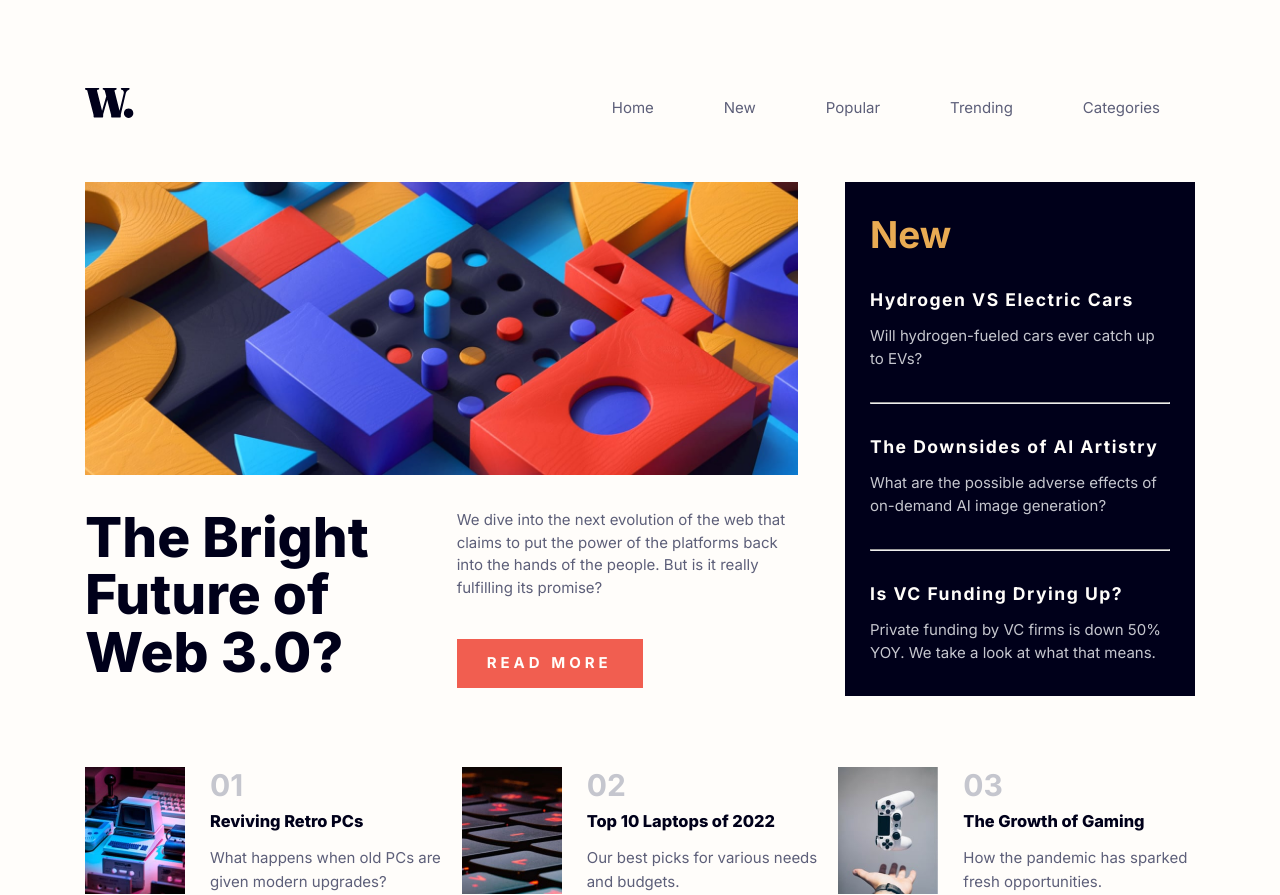
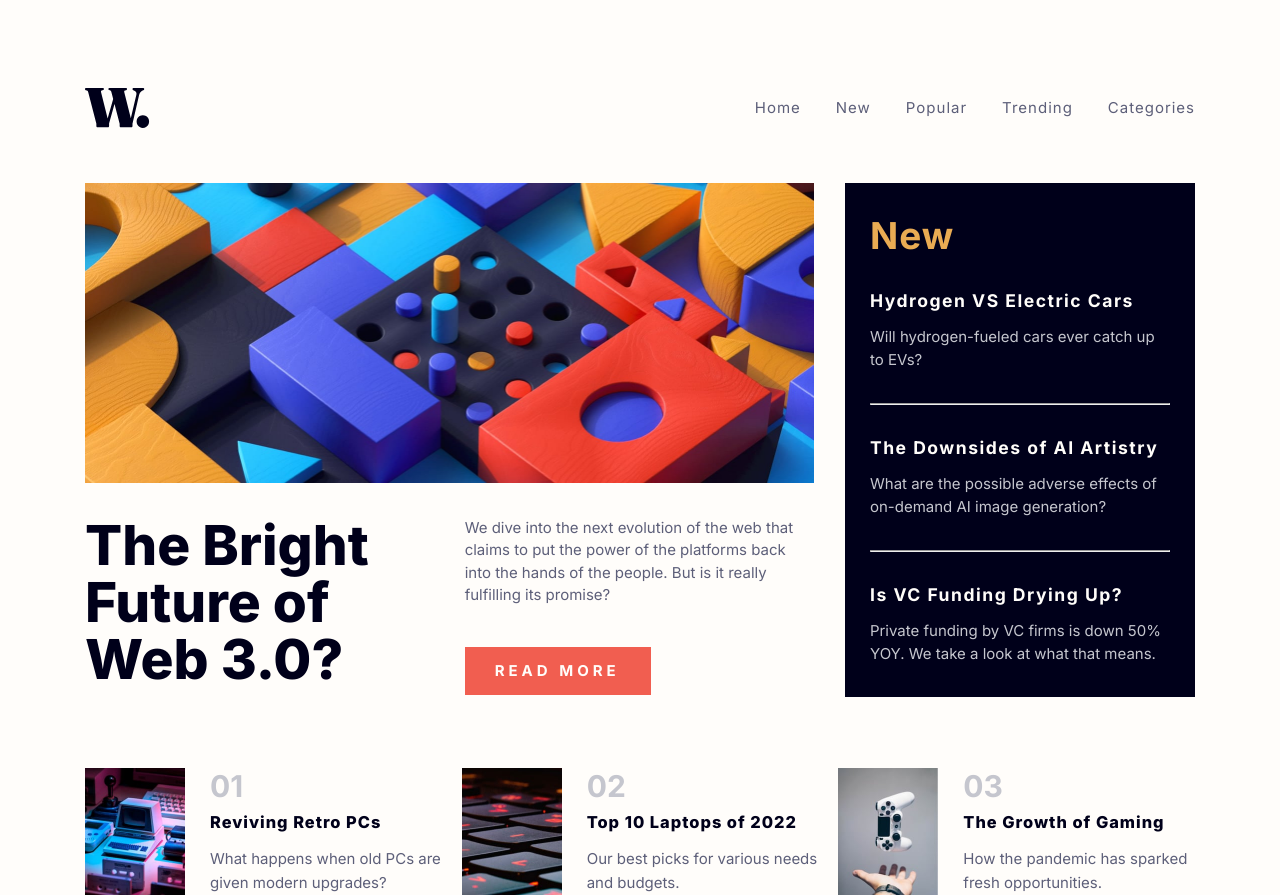
Before and after one commit to Himanshu-196018/news-homepage, a React (Vite) app: page / in a window 1280 px wide. Built offline with nearby package versions, Linux system fonts and the light colour scheme.

Commit message:
minor font fixes

```diff
--- a/src/styles/main.css
+++ b/src/styles/main.css
@@ -70,10 +70,6 @@ header {
   justify-content: space-between;
 }
 
-header img {
-  height: 3rem;
-}
-
 ul {
   list-style-type: none;
   overflow: hidden;
@@ -83,7 +79,8 @@ ul {
 
 .nav-link {
   display: inline-block;
-  margin: 1rem 3.5rem;
+  margin: 1rem 0 1rem 3.5rem;
+  letter-spacing: 1px;
   color: var(--clr-dark-grayish-blue);
   text-decoration: none;
 }
@@ -100,7 +97,7 @@ ul {
 .top-section {
   margin-top: 2.8rem;
   display: grid;
-  grid-gap: 4rem;
+  grid-gap: 1.6rem;
 }
 
 .hero-text {
@@ -154,6 +151,7 @@ aside {
 
 aside h2 {
   font-size: 3.7rem;
+  letter-spacing: 1px;
   color: var(--clr-orange);
 }
 
@@ -206,6 +204,7 @@ hr {
 
 .info a {
   font-size: 1.64rem;
+  letter-spacing: 1px;
   font-weight: 800;
 }
 
@@ -216,10 +215,14 @@ hr {
 }
 
 @media screen and (max-width: 700px) {
+  header img {
+    height: 3rem;
+  }
+
   ul {
     padding-top: 30vh;
     font-size: 3rem;
-    position: absolute;
+    position: fixed;
     z-index: 5;
     top: 0;
     right: 0;
@@ -228,6 +231,11 @@ hr {
     flex-direction: column;
     box-shadow: -50vw 0 rgba(0, 0, 0, 0.5);
   }
+
+  .nav-link {
+    margin: 1rem 3.5rem;
+  }
+
   .hero-text {
     grid-template-columns: 1fr;
   }
```
